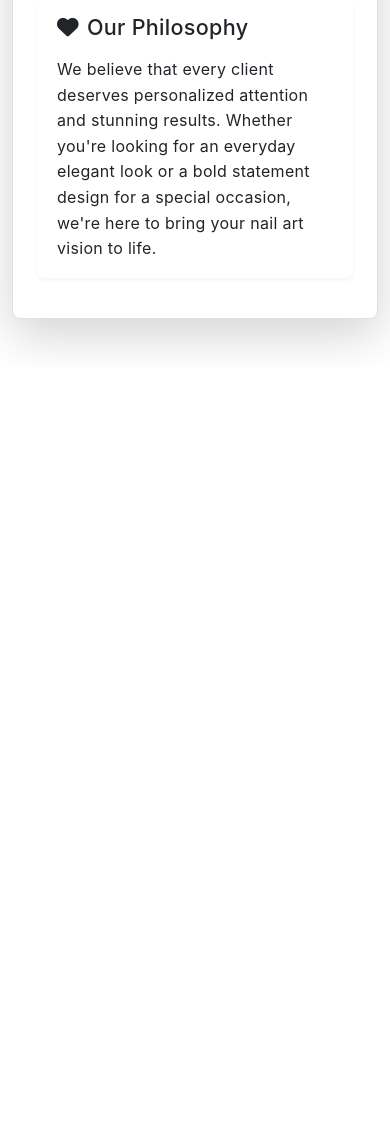
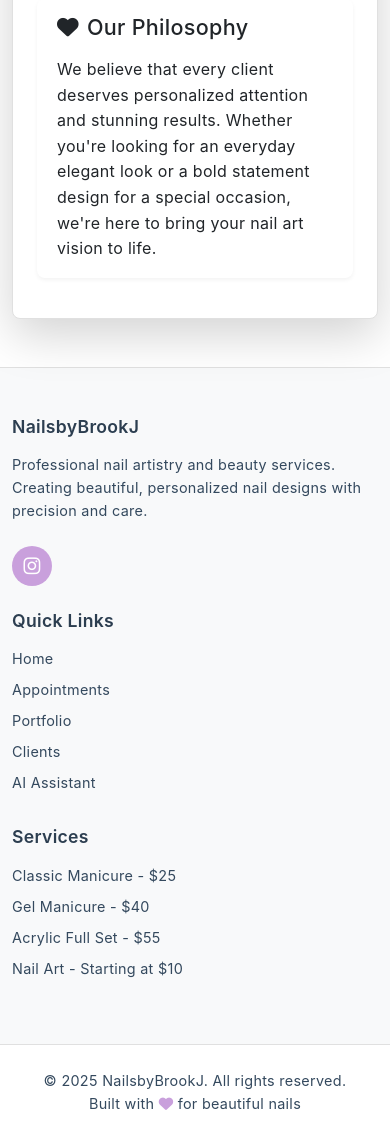
Before and after one commit to brookjackson1/finalproject_jackson, a Flask app: page /about in a window 390 px wide. Shown: the part 1417-2556 px from the top of the page. Before the commit the page ends 1765 px from the top, so only its background shows below. Run offline with Flask 3, Linux system fonts and the light colour scheme.

Commit message:
Add professional footer to website
Footer features:
- Three-column layout (About, Quick Links, Services)
- Company description and branding
- Instagram social link with hover effects
- Quick navigation links to all main pages
- Service pricing list
- Copyright and tagline section
- Responsive design for mobile/desktop

Styling:
- Clean minimal design matching professional aesthetic
- Light background (#F8F9FA) with border separation
- Subtle purple accent for social icons
- Smooth hover transitions
- Sticky footer layout (always at bottom of page)
- Flexbox layout for proper page structure

Technical:
- Added flex display to body for sticky footer
- Updated main-content styling for proper spacing
- Added comprehensive footer CSS classes
- Social link with circular background and hover animation

🤖 Generated with Claude Code

Co-Authored-By: Claude <noreply@anthropic.com>

```diff
--- a/app/templates/base.html
+++ b/app/templates/base.html
@@ -27,6 +27,12 @@
             font-family: 'Inter', -apple-system, BlinkMacSystemFont, 'Segoe UI', sans-serif;
             color: var(--primary-text);
             line-height: 1.6;
+            display: flex;
+            flex-direction: column;
+        }
+
+        .main-content {
+            flex: 1;
         }
 
         .navbar-nails {
@@ -63,9 +69,9 @@
             background: var(--bg-light);
         }
 
-        .container {
+        .main-content.container {
             margin-top: 3rem;
-            margin-bottom: 3rem;
+            padding-bottom: 3rem;
         }
 
         .alert {
@@ -155,6 +161,86 @@
             padding: 0.375rem 0.75rem;
             border-radius: 6px;
         }
+
+        /* Footer Styles */
+        .footer {
+            margin-top: 4rem;
+            background: var(--bg-light);
+            border-top: 1px solid var(--border-color);
+        }
+
+        .footer-top {
+            padding: 3rem 0 2rem;
+        }
+
+        .footer-bottom {
+            padding: 1.5rem 0;
+            background: #FFFFFF;
+            border-top: 1px solid var(--border-color);
+            font-size: 0.9rem;
+            color: var(--primary-text);
+        }
+
+        .footer-heading {
+            color: var(--primary-dark);
+            font-weight: 600;
+            font-size: 1.1rem;
+            margin-bottom: 1rem;
+        }
+
+        .footer-text {
+            color: var(--primary-text);
+            font-size: 0.9rem;
+            line-height: 1.6;
+            margin-bottom: 1.5rem;
+        }
+
+        .footer-links {
+            list-style: none;
+            padding: 0;
+            margin: 0;
+        }
+
+        .footer-links li {
+            margin-bottom: 0.5rem;
+            font-size: 0.9rem;
+        }
+
+        .footer-links a {
+            color: var(--primary-text);
+            text-decoration: none;
+            transition: color 0.2s ease;
+        }
+
+        .footer-links a:hover {
+            color: var(--accent-color);
+        }
+
+        .social-links {
+            display: flex;
+            gap: 1rem;
+        }
+
+        .social-link {
+            display: inline-flex;
+            align-items: center;
+            justify-content: center;
+            width: 40px;
+            height: 40px;
+            border-radius: 50%;
+            background: var(--accent-color);
+            color: white;
+            font-size: 1.2rem;
+            text-decoration: none;
+            transition: all 0.2s ease;
+        }
+
+        .social-link:hover {
+            background: var(--accent-hover);
+            transform: translateY(-2px);
+            box-shadow: var(--shadow-md);
+            color: white;
+        }
     </style>
 </head>
 <body>
@@ -216,7 +302,7 @@
         </div>
     </nav>
 
-    <div class="container">
+    <div class="container main-content">
         <!-- Flash Messages -->
         {% with messages = get_flashed_messages(with_categories=true) %}
             {% if messages %}
@@ -232,6 +318,56 @@
         {% block content %}{% endblock %}
     </div>
 
+    <!-- Footer -->
+    <footer class="footer mt-auto">
+        <div class="footer-top">
+            <div class="container">
+                <div class="row">
+                    <div class="col-md-4 mb-4">
+                        <h5 class="footer-heading">NailsbyBrookJ</h5>
+                        <p class="footer-text">Professional nail artistry and beauty services. Creating beautiful, personalized nail designs with precision and care.</p>
+                        <div class="social-links">
+                            <a href="https://www.instagram.com/nailsbybrookj/" target="_blank" class="social-link" aria-label="Instagram">
+                                <i class="fab fa-instagram"></i>
+                            </a>
+                        </div>
+                    </div>
+                    <div class="col-md-4 mb-4">
+                        <h5 class="footer-heading">Quick Links</h5>
+                        <ul class="footer-links">
+                            <li><a href="{{ url_for('index') }}">Home</a></li>
+                            <li><a href="{{ url_for('bookings.calendar') }}">Appointments</a></li>
+                            <li><a href="{{ url_for('portfolio.gallery') }}">Portfolio</a></li>
+                            <li><a href="{{ url_for('clients.list_clients') }}">Clients</a></li>
+                            <li><a href="{{ url_for('chatbot.index') }}">AI Assistant</a></li>
+                        </ul>
+                    </div>
+                    <div class="col-md-4 mb-4">
+                        <h5 class="footer-heading">Services</h5>
+                        <ul class="footer-links">
+                            <li>Classic Manicure - $25</li>
+                            <li>Gel Manicure - $40</li>
+                            <li>Acrylic Full Set - $55</li>
+                            <li>Nail Art - Starting at $10</li>
+                        </ul>
+                    </div>
+                </div>
+            </div>
+        </div>
+        <div class="footer-bottom">
+            <div class="container">
+                <div class="row align-items-center">
+                    <div class="col-md-6 text-center text-md-start">
+                        <p class="mb-0">&copy; 2025 NailsbyBrookJ. All rights reserved.</p>
+                    </div>
+                    <div class="col-md-6 text-center text-md-end">
+                        <p class="mb-0">Built with <i class="fas fa-heart" style="color: var(--accent-color);"></i> for beautiful nails</p>
+                    </div>
+                </div>
+            </div>
+        </div>
+    </footer>
+
     <script src="https://code.jquery.com/jquery-3.6.0.min.js"></script>
     <script src="https://cdn.jsdelivr.net/npm/bootstrap@5.3.0/dist/js/bootstrap.bundle.min.js"></script>
 
```
